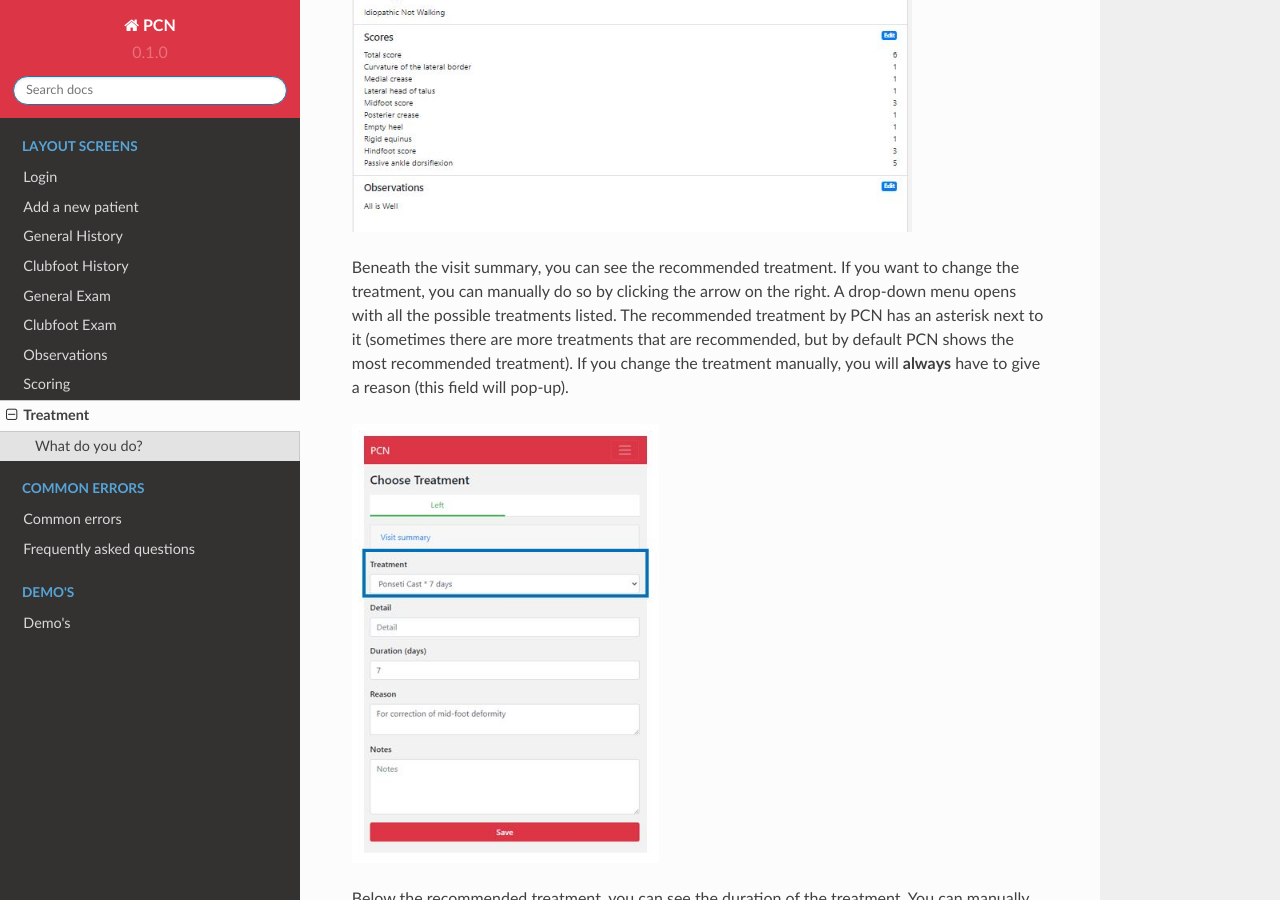
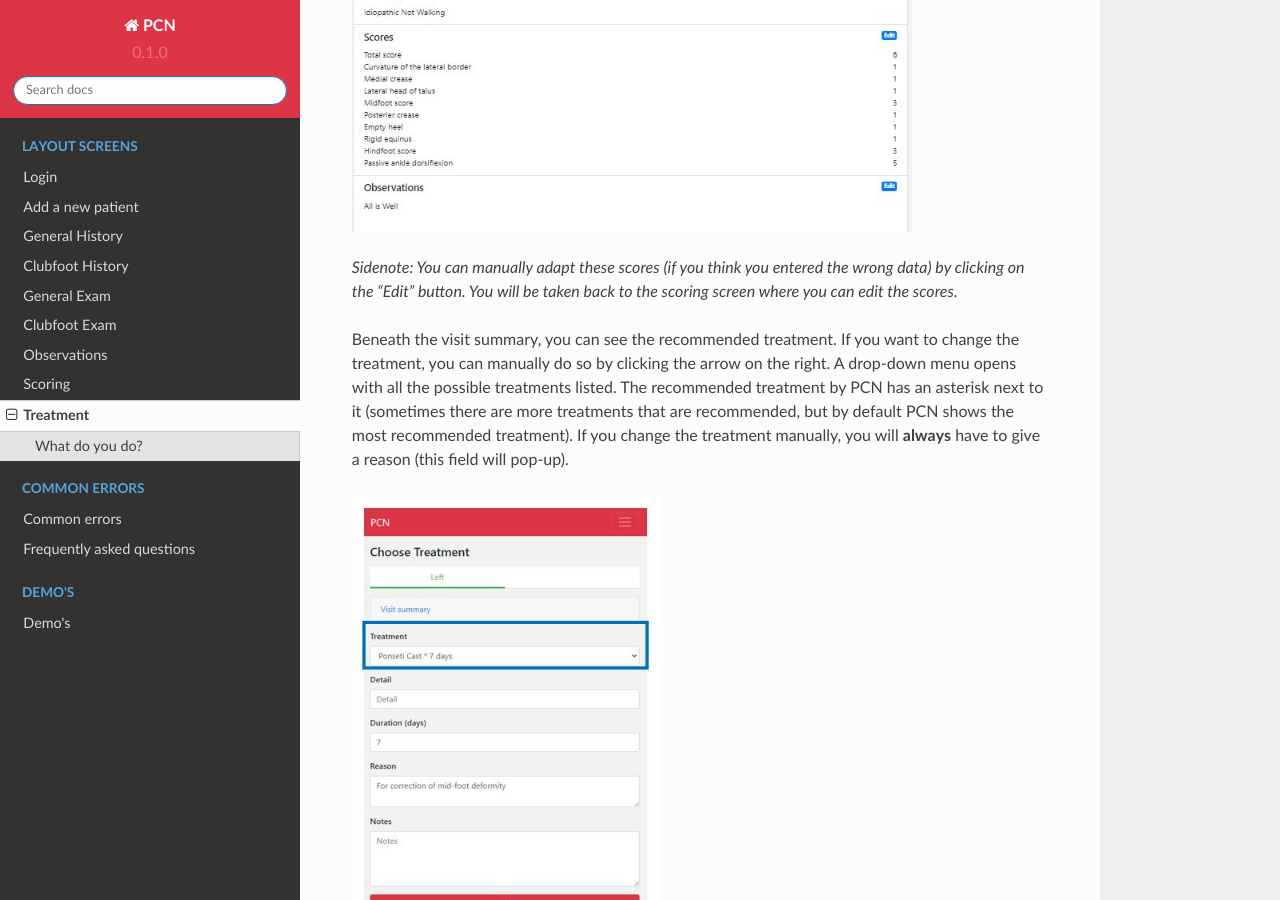
Before and after one commit to SWijnands01/PCN, a Sphinx documentation site: the page built from docs/source/TreatmentScreen.rst, in a window 1280 px wide and 900 px high, scrolled down 930 px. Built offline with Sphinx 7.4.7 and the Read the Docs theme 2.0.0, drawn with Linux system fonts in a browser that asks for light colours.

Commit message:
Update TreatmentScreen.rst

```diff
--- a/docs/source/TreatmentScreen.rst
+++ b/docs/source/TreatmentScreen.rst
@@ -18,6 +18,10 @@ If you want to see the summary of the visit. Click on "Visit summary", and the s
    :scale: 80 %
 
 
+*Sidenote: You can manually adapt these scores (if you think you entered the wrong data) by clicking on the “Edit” button. You will be taken back to the scoring screen where you can edit the scores.*
+
+
+
 Beneath the visit summary, you can see the recommended treatment. If you want to change the treatment, you can manually do so by clicking the arrow on the right. A drop-down menu opens with all the possible treatments listed. The recommended treatment by PCN has an asterisk next to it (sometimes there are more treatments that are recommended, but by default PCN shows the most recommended treatment). If you change the treatment manually, you will **always** have to give a reason (this field will pop-up).
 
 .. image:: images/ChooseTreatment_1.JPG
```
